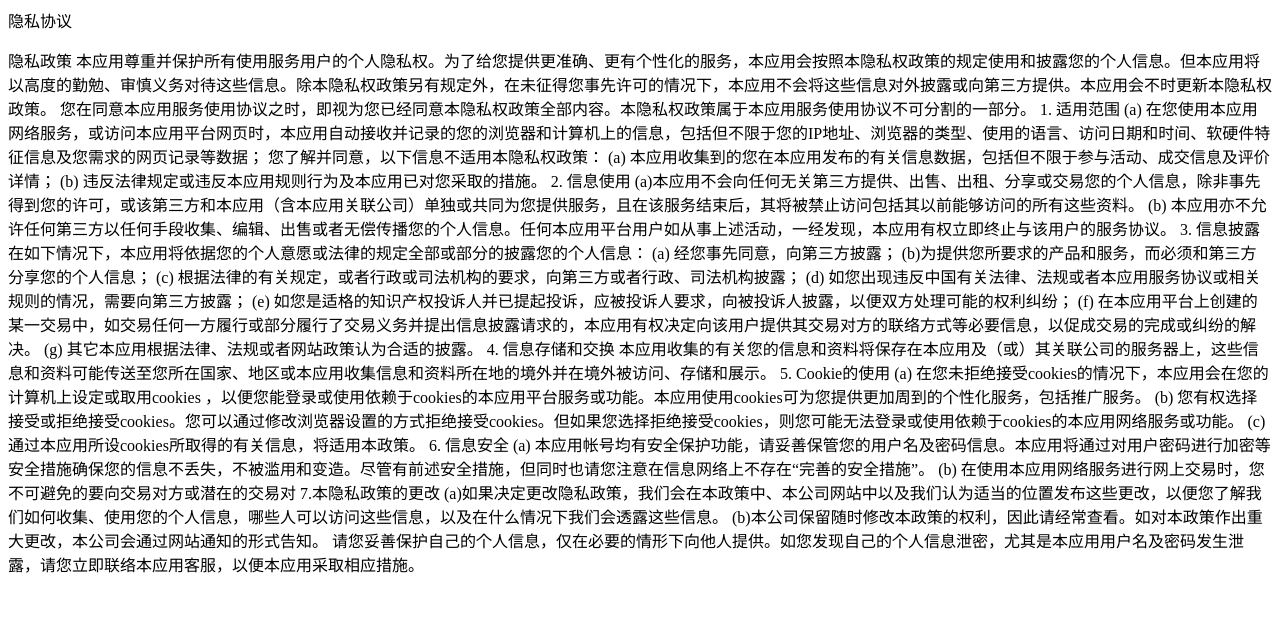
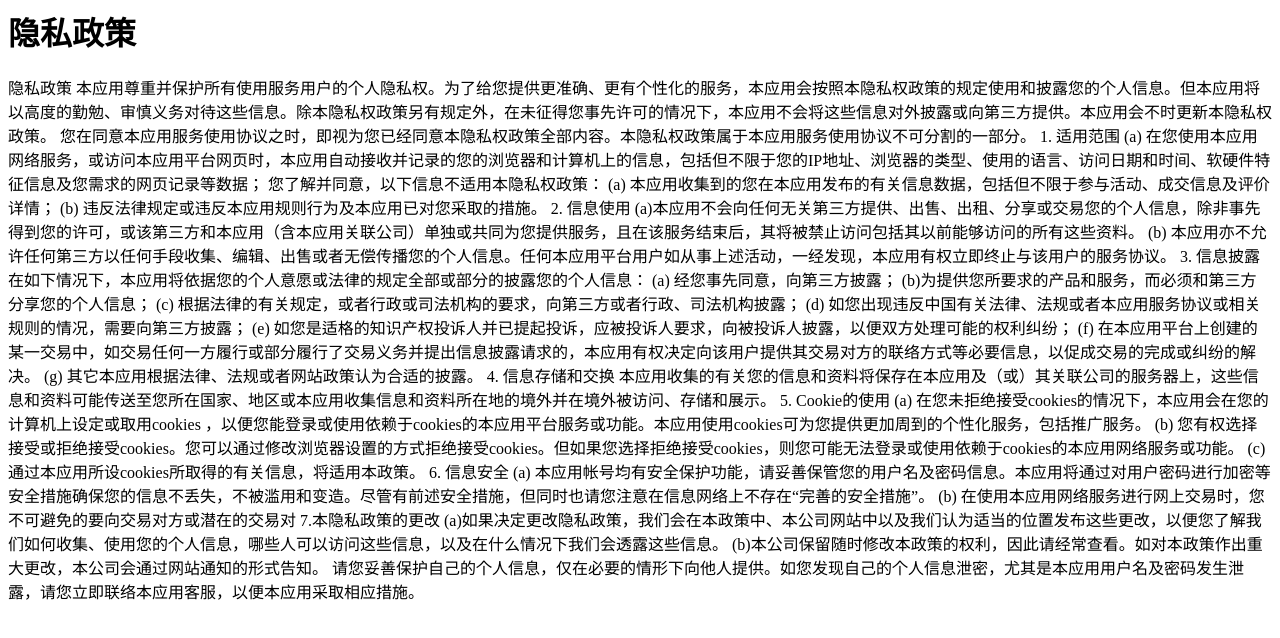
Before and after one commit to PDGZFTools/PDGZFTools.github.io, a plain HTML site: page index.html in a window 1280 px wide. Drawn offline with Linux system fonts and the light colour scheme.

Commit message:
Update index.html

```diff
--- a/index.html
+++ b/index.html
@@ -1,4 +1,4 @@
-<p>隐私协议</p>
+<h1>隐私政策</h1>
 <p>隐私政策
 
 本应用尊重并保护所有使用服务用户的个人隐私权。为了给您提供更准确、更有个性化的服务，本应用会按照本隐私权政策的规定使用和披露您的个人信息。但本应用将以高度的勤勉、审慎义务对待这些信息。除本隐私权政策另有规定外，在未征得您事先许可的情况下，本应用不会将这些信息对外披露或向第三方提供。本应用会不时更新本隐私权政策。 您在同意本应用服务使用协议之时，即视为您已经同意本隐私权政策全部内容。本隐私权政策属于本应用服务使用协议不可分割的一部分。
```
